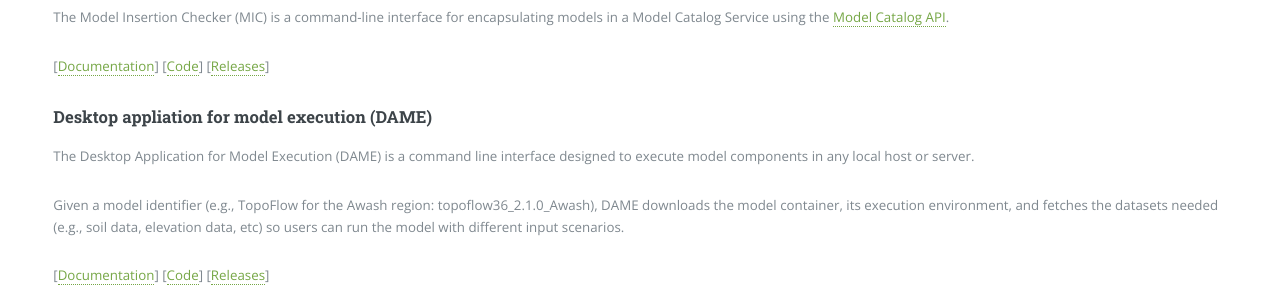
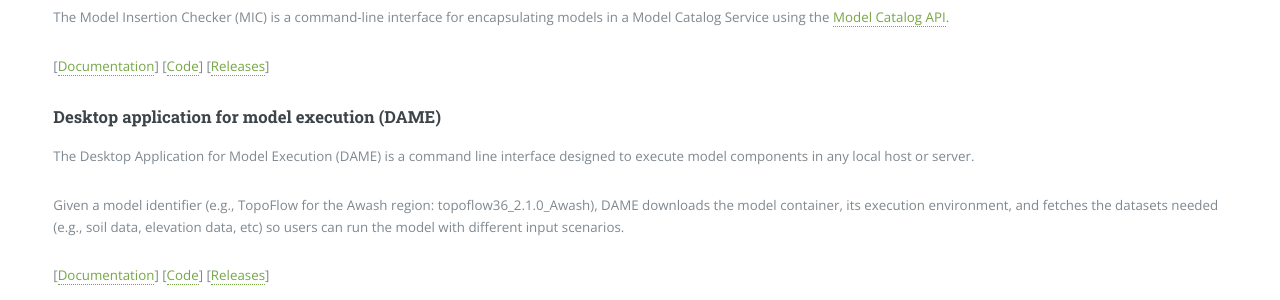
Before and after one commit to KnowledgeCaptureAndDiscovery/MINT, a Jekyll site: the page built from _services/model.md, in a window 1280 px wide. Shown: the part 1096-1396 px from the top of the page. Built offline with Jekyll 4.4.1, drawn with Linux system fonts in a browser that asks for light colours.

Commit message:
typo fix

```diff
--- a/_services/model.md
+++ b/_services/model.md
@@ -41,7 +41,7 @@ The Model Insertion Checker (MIC) is a command-line interface for encapsulating
 
 [[Documentation](https://mic-cli.readthedocs.io/en/latest/)] [[Code](https://github.com/mintproject/mic)] [[Releases](https://github.com/mintproject/mic/releases)]
 
-### Desktop appliation for model execution (DAME)
+### Desktop application for model execution (DAME)
 
 The Desktop Application for Model Execution (DAME) is a command line interface designed to execute model components in any local host or server.
 
```
Also changed, not shown: products.md (+1 -1 lines).
